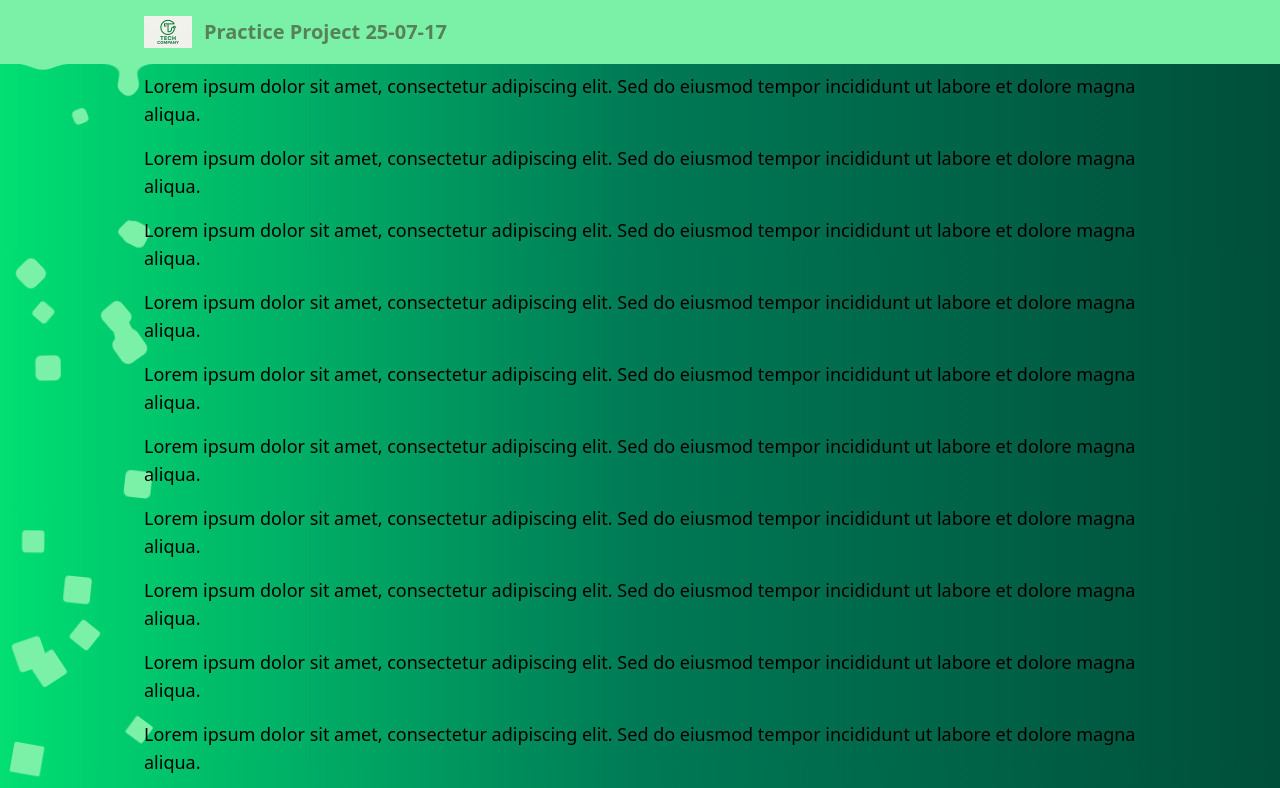
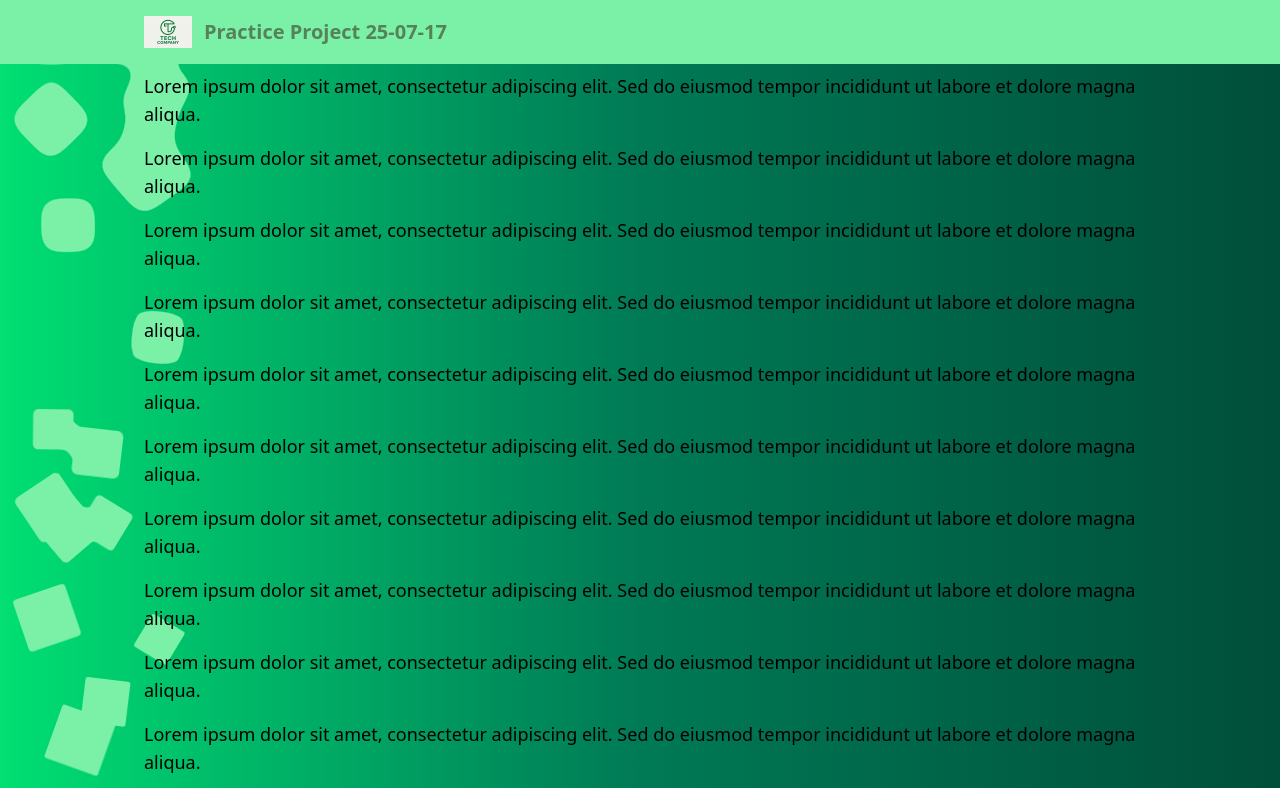
Before and after one commit to Fnorb/fluid-frontend, a Vue app: page / in a window 1280 px wide. Shown: the top 788 px of the page. Built offline with nearby package versions, Linux system fonts and the light colour scheme.

Commit message:
feat: adjust square size and speed

```diff
--- a/src/components/GooeySquares.vue
+++ b/src/components/GooeySquares.vue
@@ -3,7 +3,7 @@
     <!-- Normal Layer -->
     <div ref="normalLayer">
       <div v-for="(square, index) in squares" :key="'normal-' + index"
-        class="square normal absolute w-10 h-10 bg-green-300"
+        class="square normal absolute w-20 h-20 bg-green-300"
         :style="{ transform: `translate(${square.x}px, ${square.y}px) rotate(${square.rotation}deg)` }" />
     </div>
 
@@ -11,7 +11,7 @@
     <div ref="gooeyLayer" style="filter: url(#gooey);">
       <div class="absolute top-0 left-0 w-[180px] h-16 bg-green-300"></div>
       <div v-for="(square, index) in squares" :key="'gooey-' + index"
-        class="square gooey absolute w-10 h-10 bg-green-300"
+        class="square gooey absolute w-20 h-20 bg-green-300"
         :style="{ transform: `translate(${square.x}px, ${square.y}px) rotate(${square.rotation}deg)` }" />
     </div>
 
@@ -106,7 +106,7 @@ function animateSquare(elNormal: HTMLElement, elGooey: HTMLElement, startX: numb
   const squareHeight = 40
   const endY = -squareHeight
   const distance = startY - endY
-  const BASE_SPEED = 80 // px/s
+  const BASE_SPEED = 120 // px/s
 
   const speed = BASE_SPEED * depthFactor
   const duration = distance / speed
```
